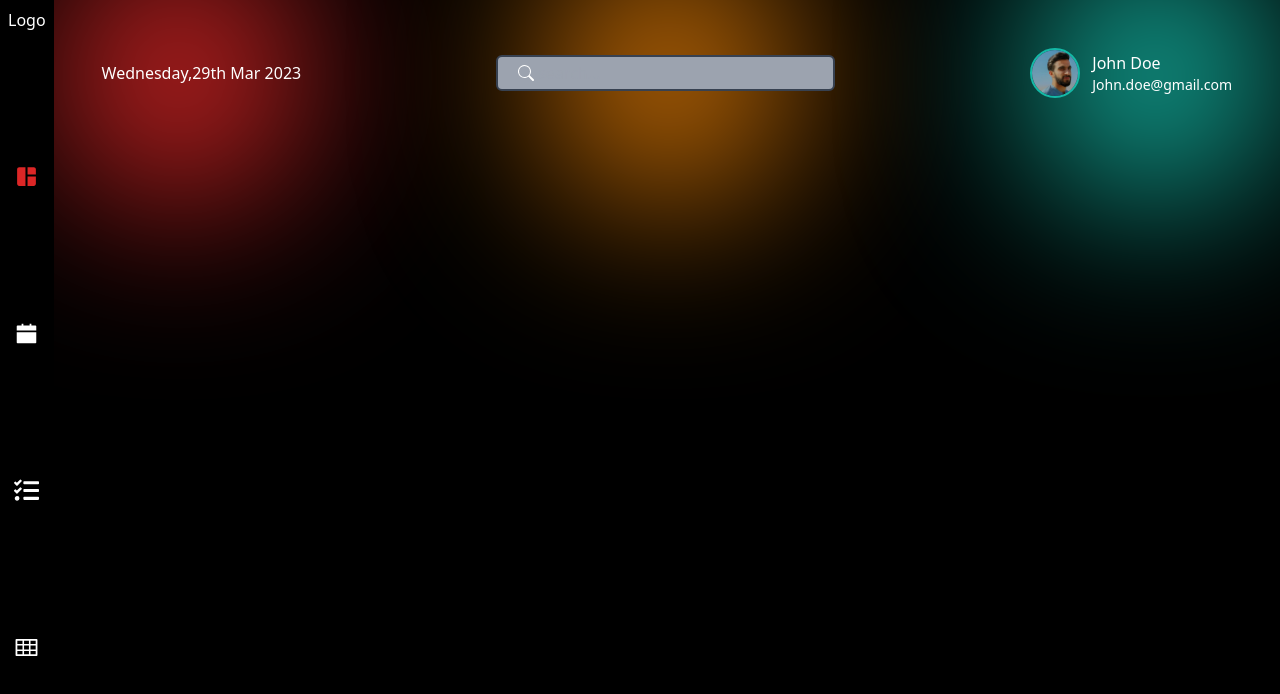
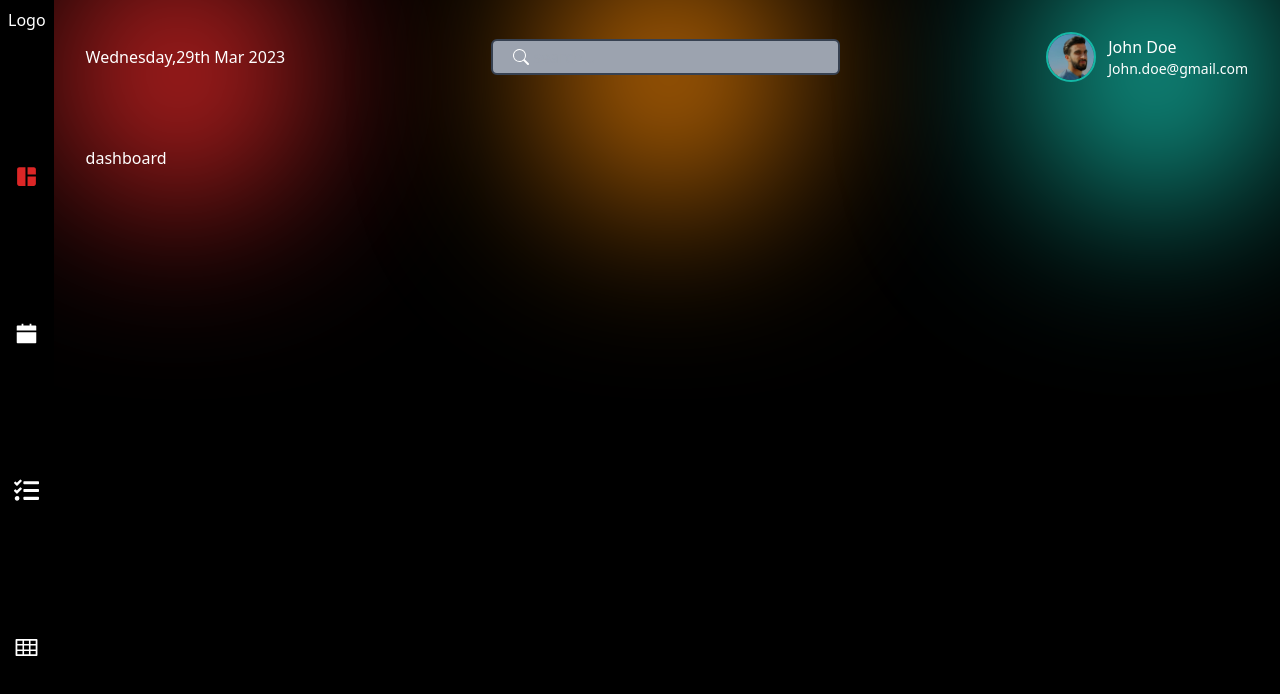
Before and after one commit to ammar-1990/next-dashboard, a Next.js app: page / in a window 1280 px wide. Shown: the top 694 px of the page. Built offline with nearby package versions, Linux system fonts and the light colour scheme.

Commit message:
to-pages

```diff
--- a/components/layout/Layout.jsx
+++ b/components/layout/Layout.jsx
@@ -11,7 +11,7 @@ const Layout = ({ children }) => {
         <div className="absolute z-[-1] w-[250px] h-[250px] rounded-full bg-amber-600 blur-[90px] top-[-50px] left-[40%]"></div>
         <div className="absolute z-[-1] w-[250px] h-[250px] rounded-full bg-teal-500 blur-[90px] top-[-50px] right-0"></div>
 
-        <div className="flex justify-between p-12 items-center">
+        <div className="flex justify-between p-8 items-center">
 
           <span>{moment().format("dddd,Do MMM YYYY")}</span>
 
@@ -34,6 +34,8 @@ const Layout = ({ children }) => {
           </div>
 
         </div>
+
+        <main className="p-8">{children}</main>
       </div>
     </div>
   );
--- a/components/siadebar/SideBar.jsx
+++ b/components/siadebar/SideBar.jsx
@@ -42,7 +42,7 @@ const router=useRouter()
 
         <div>Logo</div>
         <div className='flex flex-col h-full justify-evenly'>
-{links.map(el=><Link key={el.id} href={el.to} className={router.pathname===el.to && 'text-red-600'}><el.icon size={25}/></Link>)}
+{links.map(el=><Link key={el.id} href={el.to} className={`${router.pathname===el.to && 'text-red-600'} hover:text-red-600 duration-200 `}><el.icon size={25}/></Link>)}
         </div>
     </div>
   )
```
